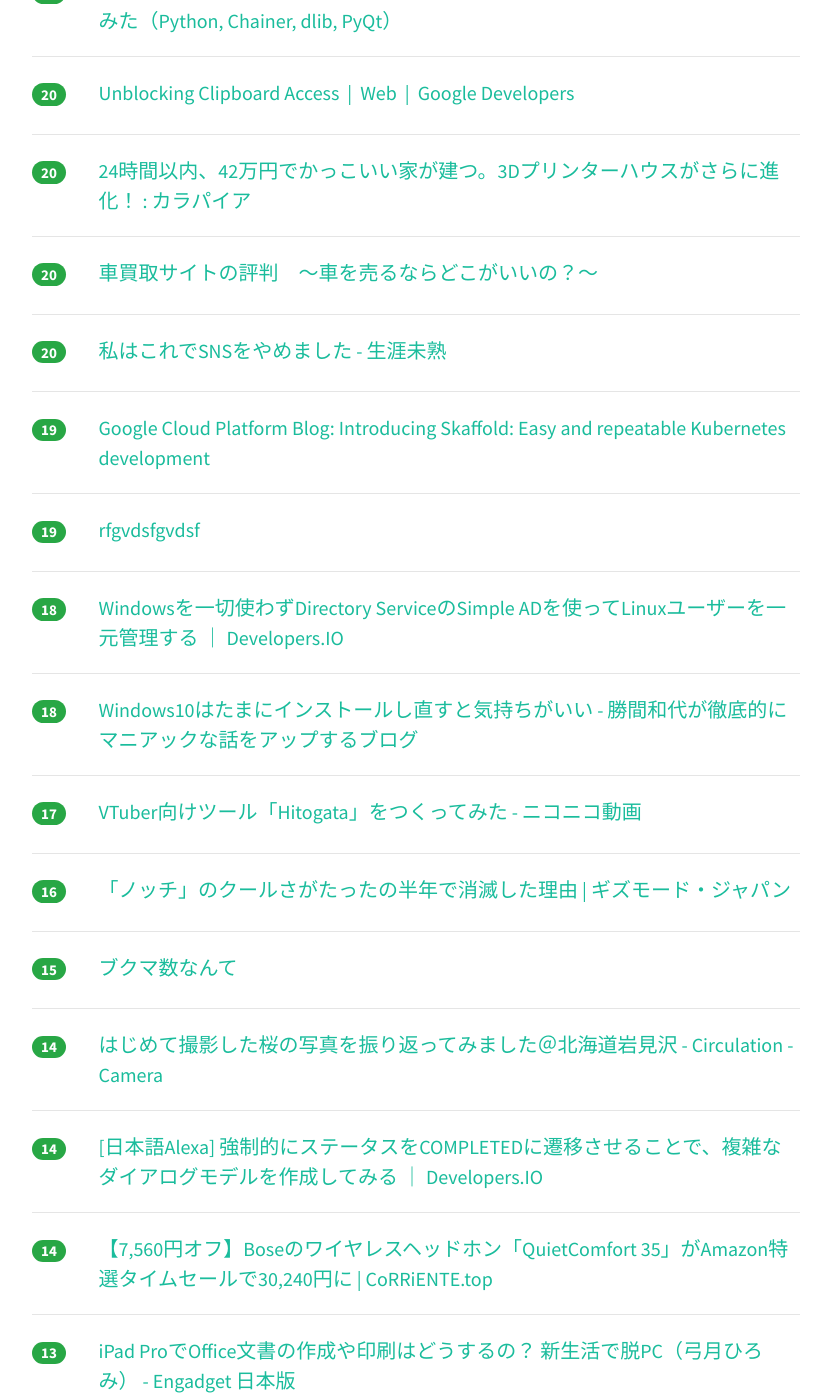
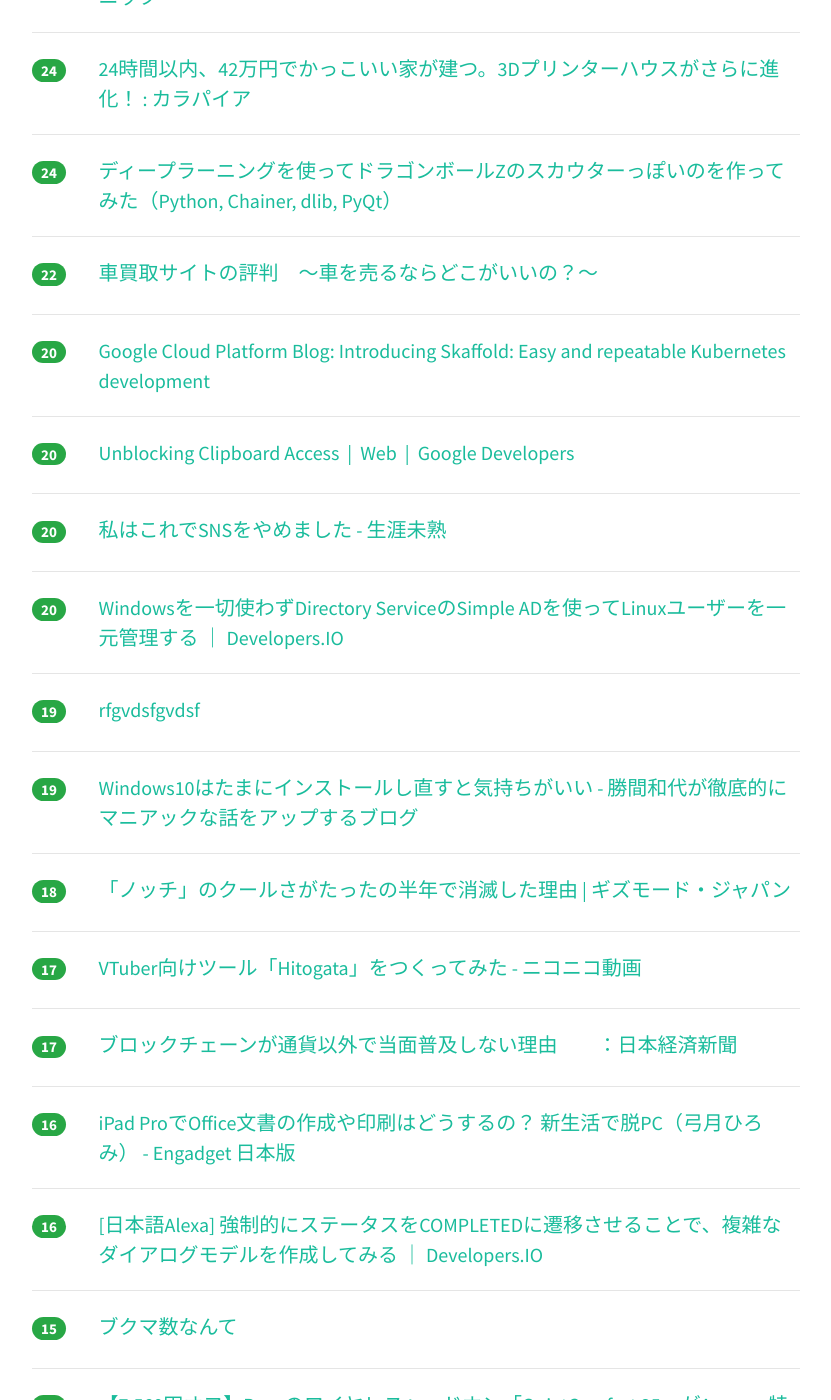
Before and after one commit to yatta47/hatena-matome-site, a Jekyll site: the page built from _posts/2018-03-18-hatena.md, in a window 1280 px wide and 1400 px high, scrolled down 1575 px. Shown: the whole window, without its empty margins (224-1055 px from the left). Built offline with Jekyll 4.4.1, drawn with Linux system fonts in a browser that asks for light colours; nearby versions of some CDN libraries; some of the changed text lies outside the part shown.

Commit message:
Updated 2018-03-18

```diff
--- a/_posts/2018-03-18-hatena.md
+++ b/_posts/2018-03-18-hatena.md
@@ -1,29 +1,39 @@
 ---
 layout: post
 title:  "2018-03-18 はてぶIT"
-date:   2018-03-18 16:02:13
+date:   2018-03-18 17:01:35
 tags: [it-hotentry]
 ---
-37 件のデータあり
+40 件のデータあり
 
 <hr><div class="row">
-<div class="col-1"><span class="badge badge-pill badge-success h2">652</span></div>
+<div class="col-1"><span class="badge badge-pill badge-success h2">677</span></div>
 <div class="col-11"><a href='https://www.jstage.jst.go.jp/article/kagakutoseibutsu/51/5/51_318/_pdf' target='_blank'>統計検定を理解せずに使っている人のために I - J-Stage</a></div>
 </div>
 <hr>
 <div class="row">
-<div class="col-1"><span class="badge badge-pill badge-success h2">303</span></div>
+<div class="col-1"><span class="badge badge-pill badge-success h2">333</span></div>
 <div class="col-11"><a href='http://sato001.com/high-speed-input-keyboard' target='_blank'>キーボードの入力スピードを飛躍的に向上させる入力テクニック</a></div>
 </div>
 <hr>
 <div class="row">
-<div class="col-1"><span class="badge badge-pill badge-success h2">120</span></div>
+<div class="col-1"><span class="badge badge-pill badge-success h2">127</span></div>
 <div class="col-11"><a href='https://hakobe932.hatenablog.com/entry/2018/03/17/190938' target='_blank'>やっていく技術テーマを探す - はこべにっき ♨</a></div>
 </div>
 <hr>
 <div class="row">
-<div class="col-1"><span class="badge badge-pill badge-success h2">75</span></div>
+<div class="col-1"><span class="badge badge-pill badge-success h2">82</span></div>
 <div class="col-11"><a href='https://gigazine.net/news/20180317-amd-ryzen-epyc-security-flaw/' target='_blank'>「AMDのCPUに深刻な脆弱性がある」とのCTS Labs発表による一大騒動まとめ - GIGAZINE</a></div>
+</div>
+<hr>
+<div class="row">
+<div class="col-1"><span class="badge badge-pill badge-success h2">50</span></div>
+<div class="col-11"><a href='https://speakerdeck.com/hayajo/nds55-docker-with-kubernetes' target='_blank'>Docker for Mac/Windows ではじめる Kubernetes / NDS55 Docker with Kubernetes // Speaker Deck</a></div>
+</div>
+<hr>
+<div class="row">
+<div class="col-1"><span class="badge badge-pill badge-success h2">48</span></div>
+<div class="col-11"><a href='https://ameblo.jp/shibuya/entry-12360942593.html' target='_blank'>20周年｜渋谷ではたらく社長のアメブロ</a></div>
 </div>
 <hr>
 <div class="row">
@@ -42,11 +52,6 @@ tags: [it-hotentry]
 </div>
 <hr>
 <div class="row">
-<div class="col-1"><span class="badge badge-pill badge-success h2">33</span></div>
-<div class="col-11"><a href='https://speakerdeck.com/hayajo/nds55-docker-with-kubernetes' target='_blank'>Docker for Mac/Windows ではじめる Kubernetes / NDS55 Docker with Kubernetes // Speaker Deck</a></div>
-</div>
-<hr>
-<div class="row">
 <div class="col-1"><span class="badge badge-pill badge-success h2">32</span></div>
 <div class="col-11"><a href='https://togetter.com/li/1209487' target='_blank'>池の水ぜんぶ抜くのIT版『会社のLANケーブルぜんぶ抜く』をやってほしい「電話線も抜こう！」 - Togetter</a></div>
 </div>
@@ -57,8 +62,8 @@ tags: [it-hotentry]
 </div>
 <hr>
 <div class="row">
-<div class="col-1"><span class="badge badge-pill badge-success h2">31</span></div>
-<div class="col-11"><a href='https://ameblo.jp/shibuya/entry-12360942593.html' target='_blank'>20周年｜渋谷ではたらく社長のアメブロ</a></div>
+<div class="col-1"><span class="badge badge-pill badge-success h2">30</span></div>
+<div class="col-11"><a href='https://www.nginx.com/blog/nginx-1-13-10-grpc/' target='_blank'>Announcing gRPC Support in NGINX - NGINX</a></div>
 </div>
 <hr>
 <div class="row">
@@ -73,7 +78,22 @@ tags: [it-hotentry]
 <hr>
 <div class="row">
 <div class="col-1"><span class="badge badge-pill badge-success h2">24</span></div>
+<div class="col-11"><a href='http://karapaia.com/archives/52255337.html' target='_blank'>24時間以内、42万円でかっこいい家が建つ。3Dプリンターハウスがさらに進化！ : カラパイア</a></div>
+</div>
+<hr>
+<div class="row">
+<div class="col-1"><span class="badge badge-pill badge-success h2">24</span></div>
 <div class="col-11"><a href='http://neuro-educator.com/dbscouter/' target='_blank'>ディープラーニングを使ってドラゴンボールZのスカウターっぽいのを作ってみた（Python, Chainer, dlib, PyQt）</a></div>
+</div>
+<hr>
+<div class="row">
+<div class="col-1"><span class="badge badge-pill badge-success h2">22</span></div>
+<div class="col-11"><a href='http://shizu183.com/?p=557' target='_blank'>車買取サイトの評判　～車を売るならどこがいいの？～</a></div>
+</div>
+<hr>
+<div class="row">
+<div class="col-1"><span class="badge badge-pill badge-success h2">20</span></div>
+<div class="col-11"><a href='https://cloudplatform.googleblog.com/2018/03/introducing-Skaffold-Easy-and-repeatable-Kubernetes-development.html' target='_blank'>Google Cloud Platform Blog: Introducing Skaffold: Easy and repeatable Kubernetes development</a></div>
 </div>
 <hr>
 <div class="row">
@@ -83,22 +103,12 @@ tags: [it-hotentry]
 <hr>
 <div class="row">
 <div class="col-1"><span class="badge badge-pill badge-success h2">20</span></div>
-<div class="col-11"><a href='http://karapaia.com/archives/52255337.html' target='_blank'>24時間以内、42万円でかっこいい家が建つ。3Dプリンターハウスがさらに進化！ : カラパイア</a></div>
+<div class="col-11"><a href='http://syossan.hateblo.jp/entry/2018/03/18/063034' target='_blank'>私はこれでSNSをやめました - 生涯未熟</a></div>
 </div>
 <hr>
 <div class="row">
 <div class="col-1"><span class="badge badge-pill badge-success h2">20</span></div>
-<div class="col-11"><a href='http://shizu183.com/?p=557' target='_blank'>車買取サイトの評判　～車を売るならどこがいいの？～</a></div>
-</div>
-<hr>
-<div class="row">
-<div class="col-1"><span class="badge badge-pill badge-success h2">20</span></div>
-<div class="col-11"><a href='http://syossan.hateblo.jp/entry/2018/03/18/063034' target='_blank'>私はこれでSNSをやめました - 生涯未熟</a></div>
-</div>
-<hr>
-<div class="row">
-<div class="col-1"><span class="badge badge-pill badge-success h2">19</span></div>
-<div class="col-11"><a href='https://cloudplatform.googleblog.com/2018/03/introducing-Skaffold-Easy-and-repeatable-Kubernetes-development.html' target='_blank'>Google Cloud Platform Blog: Introducing Skaffold: Easy and repeatable Kubernetes development</a></div>
+<div class="col-11"><a href='https://dev.classmethod.jp/cloud/aws/linux-simplead-management/' target='_blank'>Windowsを一切使わずDirectory ServiceのSimple ADを使ってLinuxユーザーを一元管理する ｜ Developers.IO</a></div>
 </div>
 <hr>
 <div class="row">
@@ -107,13 +117,13 @@ tags: [it-hotentry]
 </div>
 <hr>
 <div class="row">
-<div class="col-1"><span class="badge badge-pill badge-success h2">18</span></div>
-<div class="col-11"><a href='https://dev.classmethod.jp/cloud/aws/linux-simplead-management/' target='_blank'>Windowsを一切使わずDirectory ServiceのSimple ADを使ってLinuxユーザーを一元管理する ｜ Developers.IO</a></div>
+<div class="col-1"><span class="badge badge-pill badge-success h2">19</span></div>
+<div class="col-11"><a href='http://katsumakazuyo.hatenablog.com/entry/2018/03/18/092534' target='_blank'>Windows10はたまにインストールし直すと気持ちがいい - 勝間和代が徹底的にマニアックな話をアップするブログ</a></div>
 </div>
 <hr>
 <div class="row">
 <div class="col-1"><span class="badge badge-pill badge-success h2">18</span></div>
-<div class="col-11"><a href='http://katsumakazuyo.hatenablog.com/entry/2018/03/18/092534' target='_blank'>Windows10はたまにインストールし直すと気持ちがいい - 勝間和代が徹底的にマニアックな話をアップするブログ</a></div>
+<div class="col-11"><a href='https://www.gizmodo.jp/2018/03/notchs-arent-cool-anymore-already.html' target='_blank'>「ノッチ」のクールさがたったの半年で消滅した理由 | ギズモード・ジャパン</a></div>
 </div>
 <hr>
 <div class="row">
@@ -122,13 +132,33 @@ tags: [it-hotentry]
 </div>
 <hr>
 <div class="row">
+<div class="col-1"><span class="badge badge-pill badge-success h2">17</span></div>
+<div class="col-11"><a href='https://www.nikkei.com/article/DGXMZO28174890V10C18A3000000/' target='_blank'>ブロックチェーンが通貨以外で当面普及しない理由　　：日本経済新聞</a></div>
+</div>
+<hr>
+<div class="row">
 <div class="col-1"><span class="badge badge-pill badge-success h2">16</span></div>
-<div class="col-11"><a href='https://www.gizmodo.jp/2018/03/notchs-arent-cool-anymore-already.html' target='_blank'>「ノッチ」のクールさがたったの半年で消滅した理由 | ギズモード・ジャパン</a></div>
+<div class="col-11"><a href='https://japanese.engadget.com/2018/03/17/ipad-pro-office-pc/' target='_blank'>iPad ProでOffice文書の作成や印刷はどうするの？ 新生活で脱PC（弓月ひろみ） - Engadget 日本版</a></div>
+</div>
+<hr>
+<div class="row">
+<div class="col-1"><span class="badge badge-pill badge-success h2">16</span></div>
+<div class="col-11"><a href='https://dev.classmethod.jp/cloud/extended-dialog-model/' target='_blank'>[日本語Alexa] 強制的にステータスをCOMPLETEDに遷移させることで、複雑なダイアログモデルを作成してみる ｜ Developers.IO</a></div>
 </div>
 <hr>
 <div class="row">
 <div class="col-1"><span class="badge badge-pill badge-success h2">15</span></div>
 <div class="col-11"><a href='https://anond.hatelabo.jp/20180317190401' target='_blank'>ブクマ数なんて</a></div>
+</div>
+<hr>
+<div class="row">
+<div class="col-1"><span class="badge badge-pill badge-success h2">15</span></div>
+<div class="col-11"><a href='https://corriente.top/bose-quietcomfort-35-sale-20180318/' target='_blank'>【7,560円オフ】Boseのワイヤレスヘッドホン「QuietComfort 35」がAmazon特選タイムセールで30,240円に | CoRRiENTE.top</a></div>
+</div>
+<hr>
+<div class="row">
+<div class="col-1"><span class="badge badge-pill badge-success h2">15</span></div>
+<div class="col-11"><a href='https://www.moongift.jp/2018/03/xltrail-vba%E3%81%AE%E5%B7%AE%E5%88%86%E3%82%92%E8%A1%A8%E7%A4%BA%E3%81%99%E3%82%8Bgit%E3%82%B5%E3%83%96%E3%82%B3%E3%83%9E%E3%83%B3%E3%83%89/' target='_blank'>xltrail - VBAの差分を表示するGitサブコマンド MOONGIFT</a></div>
 </div>
 <hr>
 <div class="row">
@@ -138,32 +168,12 @@ tags: [it-hotentry]
 <hr>
 <div class="row">
 <div class="col-1"><span class="badge badge-pill badge-success h2">14</span></div>
-<div class="col-11"><a href='https://dev.classmethod.jp/cloud/extended-dialog-model/' target='_blank'>[日本語Alexa] 強制的にステータスをCOMPLETEDに遷移させることで、複雑なダイアログモデルを作成してみる ｜ Developers.IO</a></div>
-</div>
-<hr>
-<div class="row">
-<div class="col-1"><span class="badge badge-pill badge-success h2">14</span></div>
-<div class="col-11"><a href='https://corriente.top/bose-quietcomfort-35-sale-20180318/' target='_blank'>【7,560円オフ】Boseのワイヤレスヘッドホン「QuietComfort 35」がAmazon特選タイムセールで30,240円に | CoRRiENTE.top</a></div>
-</div>
-<hr>
-<div class="row">
-<div class="col-1"><span class="badge badge-pill badge-success h2">13</span></div>
-<div class="col-11"><a href='https://japanese.engadget.com/2018/03/17/ipad-pro-office-pc/' target='_blank'>iPad ProでOffice文書の作成や印刷はどうするの？ 新生活で脱PC（弓月ひろみ） - Engadget 日本版</a></div>
-</div>
-<hr>
-<div class="row">
-<div class="col-1"><span class="badge badge-pill badge-success h2">13</span></div>
 <div class="col-11"><a href='http://reokaminaga.hatenablog.com/entry/2018/03/01/035722' target='_blank'>プログラマーとは誰か - かみなが れお</a></div>
 </div>
 <hr>
 <div class="row">
 <div class="col-1"><span class="badge badge-pill badge-success h2">13</span></div>
-<div class="col-11"><a href='https://www.moongift.jp/2018/03/xltrail-vba%E3%81%AE%E5%B7%AE%E5%88%86%E3%82%92%E8%A1%A8%E7%A4%BA%E3%81%99%E3%82%8Bgit%E3%82%B5%E3%83%96%E3%82%B3%E3%83%9E%E3%83%B3%E3%83%89/' target='_blank'>xltrail - VBAの差分を表示するGitサブコマンド MOONGIFT</a></div>
-</div>
-<hr>
-<div class="row">
-<div class="col-1"><span class="badge badge-pill badge-success h2">12</span></div>
-<div class="col-11"><a href='https://www.nginx.com/blog/nginx-1-13-10-grpc/' target='_blank'>Announcing gRPC Support in NGINX - NGINX</a></div>
+<div class="col-11"><a href='http://tekunabe.hatenablog.jp/entry/2018/03/17/kaizen' target='_blank'>「カイゼン・ジャーニー」で学んだチームビルディングで大切にしたいこと - てくなべ</a></div>
 </div>
 <hr>
 <div class="row">
@@ -178,16 +188,21 @@ tags: [it-hotentry]
 <hr>
 <div class="row">
 <div class="col-1"><span class="badge badge-pill badge-success h2">11</span></div>
-<div class="col-11"><a href='http://tekunabe.hatenablog.jp/entry/2018/03/17/kaizen' target='_blank'>「カイゼン・ジャーニー」で学んだチームビルディングで大切にしたいこと - てくなべ</a></div>
+<div class="col-11"><a href='http://twitter.com/umemotoyukari/status/974797889930256384' target='_blank'>Umemoto, Yukariさんのツイート: "ブラックパンサーは映画としては良いが、与えているメッセージは問題、というウガンダの新聞に掲載されたコラム。希少資源に頼っており、近未来なのにトラ</a></div>
+</div>
+<hr>
+<div class="row">
+<div class="col-1"><span class="badge badge-pill badge-success h2">11</span></div>
+<div class="col-11"><a href='https://tobalog.com/2018/03/blog-must-item/' target='_blank'>僕がブログを書くときに欠かせない8つのアイテム #わたしのブログ環境</a></div>
+</div>
+<hr>
+<div class="row">
+<div class="col-1"><span class="badge badge-pill badge-success h2">11</span></div>
+<div class="col-11"><a href='http://www.yasuhisay.info/entry/kaggle_avazu_ctr_prediction' target='_blank'>KaggleのCTR予測コンペで上位10%に入るまでの試行錯誤 - yasuhisa's blog</a></div>
 </div>
 <hr>
 <div class="row">
 <div class="col-1"><span class="badge badge-pill badge-success h2">10</span></div>
-<div class="col-11"><a href='https://tobalog.com/2018/03/blog-must-item/' target='_blank'>僕がブログを書くときに欠かせない8つのアイテム #わたしのブログ環境</a></div>
+<div class="col-11"><a href='https://note.mu/wkbast/n/n9d262baf1b2a' target='_blank'>「いい作品は勝手に伸びない」という話｜華若葉｜note</a></div>
 </div>
 <hr>
-<div class="row">
-<div class="col-1"><span class="badge badge-pill badge-success h2">8</span></div>
-<div class="col-11"><a href='http://twitter.com/umemotoyukari/status/974797889930256384' target='_blank'>Umemoto, Yukariさんのツイート: "ブラックパンサーは映画としては良いが、与えているメッセージは問題、というウガンダの新聞に掲載されたコラム。希少資源に頼っており、近未来なのにトラ</a></div>
-</div>
-<hr>
```
